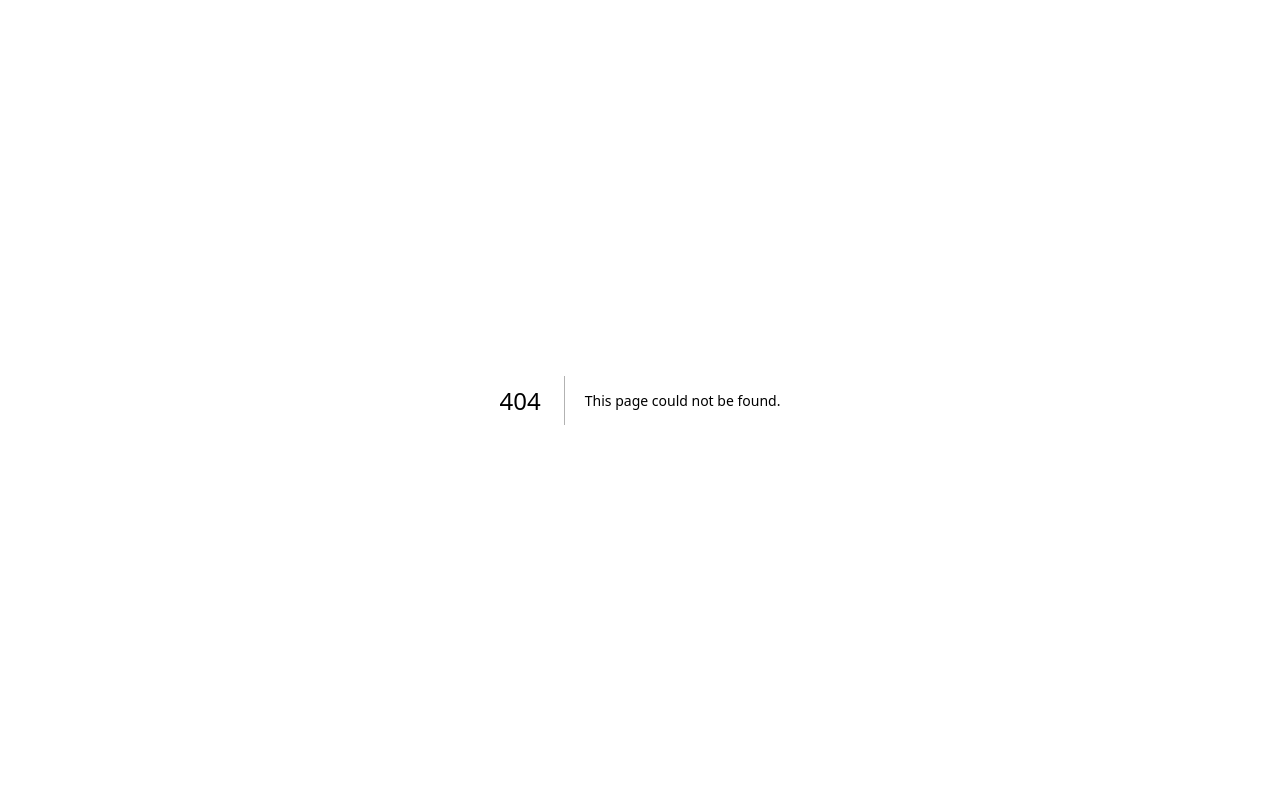
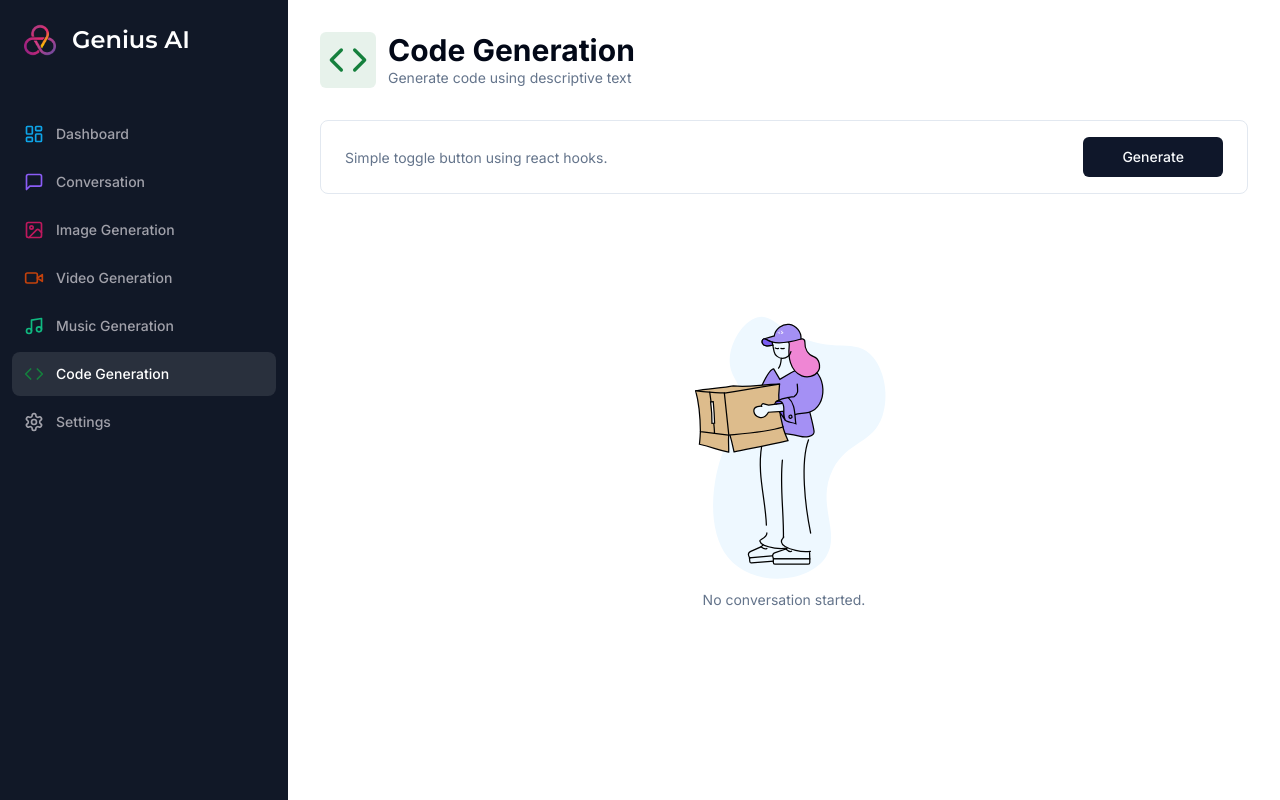
Before and after one commit to abhipatel7/genius-ai, a Next.js app: page /code in a window 1280 px wide. Before the commit this address had no page. Built offline with nearby package versions, Linux system fonts and the light colour scheme.

Commit message:
feat: add code generation page using openai

```diff
--- a/package.json
+++ b/package.json
@@ -32,6 +32,7 @@
     "react": "18.2.0",
     "react-dom": "18.2.0",
     "react-hook-form": "^7.45.4",
+    "react-markdown": "^8.0.7",
     "tailwind-merge": "^1.14.0",
     "tailwindcss": "3.3.3",
     "tailwindcss-animate": "^1.0.6",
--- /dev/null
+++ b/src/app/(dashboard)/(routes)/code/constants.ts
@@ -0,0 +1,7 @@
+import { z } from 'zod';
+
+export const formSchema = z.object({
+  prompt: z.string().min(1, {
+    message: 'Prompt is required',
+  }),
+});
--- /dev/null
+++ b/src/app/(dashboard)/(routes)/code/page.tsx
@@ -0,0 +1,144 @@
+'use client';
+
+import { Code } from 'lucide-react';
+import { useForm } from 'react-hook-form';
+import { zodResolver } from '@hookform/resolvers/zod';
+import { z } from 'zod';
+import { useState } from 'react';
+import { ChatCompletionRequestMessage } from 'openai';
+import axios from 'axios';
+import ReactMarkdown from 'react-markdown';
+
+import Heading from '@/components/heading';
+import { formSchema } from './constants';
+import { Form, FormControl, FormField, FormItem } from '@/components/ui/form';
+import { Input } from '@/components/ui/input';
+import { Button } from '@/components/ui/button';
+import { useRouter } from 'next/navigation';
+import Empty from '@/components/empty';
+import Loader from '@/components/loader';
+import { cn } from '@/lib/utils';
+import UserAvatar from '@/components/user-avatar';
+import BotAvatar from '@/components/bot-avatar';
+
+export default function CodePage() {
+  const router = useRouter();
+  const [messages, setMessages] = useState<ChatCompletionRequestMessage[]>([]);
+
+  const form = useForm<z.infer<typeof formSchema>>({
+    resolver: zodResolver(formSchema),
+    defaultValues: {
+      prompt: '',
+    },
+  });
+
+  const isLoading = form.formState.isSubmitting;
+
+  const onSubmit = async (values: z.infer<typeof formSchema>) => {
+    try {
+      const userMessage: ChatCompletionRequestMessage = {
+        role: 'user',
+        content: values.prompt,
+      };
+      const newMessages = [...messages, userMessage];
+
+      const response = await axios.post('/api/code', {
+        messages: newMessages,
+      });
+
+      setMessages((current) => [...current, userMessage, response.data]);
+
+      form.reset();
+    } catch (error) {
+      //TODO: Open Pro Model
+      console.log({ error });
+    } finally {
+      router.refresh();
+    }
+  };
+
+  return (
+    <>
+      <Heading
+        title="Code Generation"
+        description="Generate code using descriptive text"
+        icon={Code}
+        iconColor="text-green-700"
+        bgColor="bg-green-700/10"
+      />
+      <div className="px-4 lg:px-8">
+        <div>
+          <Form {...form}>
+            <form
+              onSubmit={form.handleSubmit(onSubmit)}
+              className="rounded-lg border w-full p-4 px-3 md:px-6 focus-within:shadow-md grid grid-cols-12 gap-2"
+            >
+              <FormField
+                name="prompt"
+                render={({ field }) => (
+                  <FormItem className="col-span-12 lg:col-span-10">
+                    <FormControl className="m-0 p-0">
+                      <Input
+                        className="border-0 outline-none focus-visible:ring-0 focus-visible:ring-transparent"
+                        disabled={isLoading}
+                        placeholder="Simple toggle button using react hooks."
+                        {...field}
+                      />
+                    </FormControl>
+                  </FormItem>
+                )}
+              />
+              <Button
+                className="col-span-12 lg:col-span-2 w-full"
+                disabled={isLoading}
+                type="submit"
+              >
+                Generate
+              </Button>
+            </form>
+          </Form>
+        </div>
+        <div className="space-y-4 mt-4">
+          {isLoading && (
+            <div className="p-8 rounded-lg w-full flex items-center justify-center bg-muted">
+              <Loader />
+            </div>
+          )}
+          {messages.length === 0 && !isLoading && (
+            <Empty label="No conversation started." />
+          )}
+          <div className="flex flex-col-reverse gap-y-4">
+            {messages.map((message, index) => (
+              <div
+                key={index}
+                className={cn(
+                  'p-8 w-full flex items-start gap-x-8 rounded-lg',
+                  message.role === 'user'
+                    ? 'bg-white border border-black/10'
+                    : 'bg-muted'
+                )}
+              >
+                {message.role === 'user' ? <UserAvatar /> : <BotAvatar />}
+                <ReactMarkdown
+                  components={{
+                    pre: ({ node, ...props }) => (
+                      <div className="overflow-auto w-full my-2 bg-black/10 p-2 rounded-lg">
+                        <pre {...props} />
+                      </div>
+                    ),
+                    code: ({ node, ...props }) => (
+                      <code className="bg-black/10 rounded-lg p-1" {...props} />
+                    ),
+                  }}
+                  className="text-sm overflow-hidden leading-7"
+                >
+                  {message.content ?? ''}
+                </ReactMarkdown>
+              </div>
+            ))}
+          </div>
+        </div>
+      </div>
+    </>
+  );
+}
--- /dev/null
+++ b/src/app/api/code/route.ts
@@ -0,0 +1,47 @@
+import { auth } from '@clerk/nextjs';
+import { NextResponse } from 'next/server';
+import { ChatCompletionRequestMessage, Configuration, OpenAIApi } from 'openai';
+
+const configuration = new Configuration({
+  apiKey: process.env.OPENAI_API_KEY,
+});
+
+const openai = new OpenAIApi(configuration);
+
+const instructionMessage: ChatCompletionRequestMessage = {
+  role: 'system',
+  content:
+    'You are a code generator. You must answer only in markdown code snippets. Use code comments for explanations',
+};
+
+export async function POST(req: Request) {
+  try {
+    const { userId } = auth();
+
+    const body = await req.json();
+
+    const { messages } = body;
+
+    if (!userId) {
+      return new NextResponse('Unauthorized', { status: 401 });
+    }
+
+    if (!configuration.apiKey) {
+      return new NextResponse('OpenAI Key is not configured', { status: 500 });
+    }
+
+    if (!messages.length) {
+      return new NextResponse('Messages are required', { status: 400 });
+    }
+
+    const response = await openai.createChatCompletion({
+      model: 'gpt-3.5-turbo',
+      messages: [instructionMessage, ...messages],
+    });
+
+    return NextResponse.json(response.data.choices[0].message);
+  } catch (error) {
+    console.log(`[CODE_ERROR] ${error}`);
+    return new NextResponse('internal error', { status: 500 });
+  }
+}
```
Also changed, not shown: 1 other file (tests, documents, lock files or other folders).
